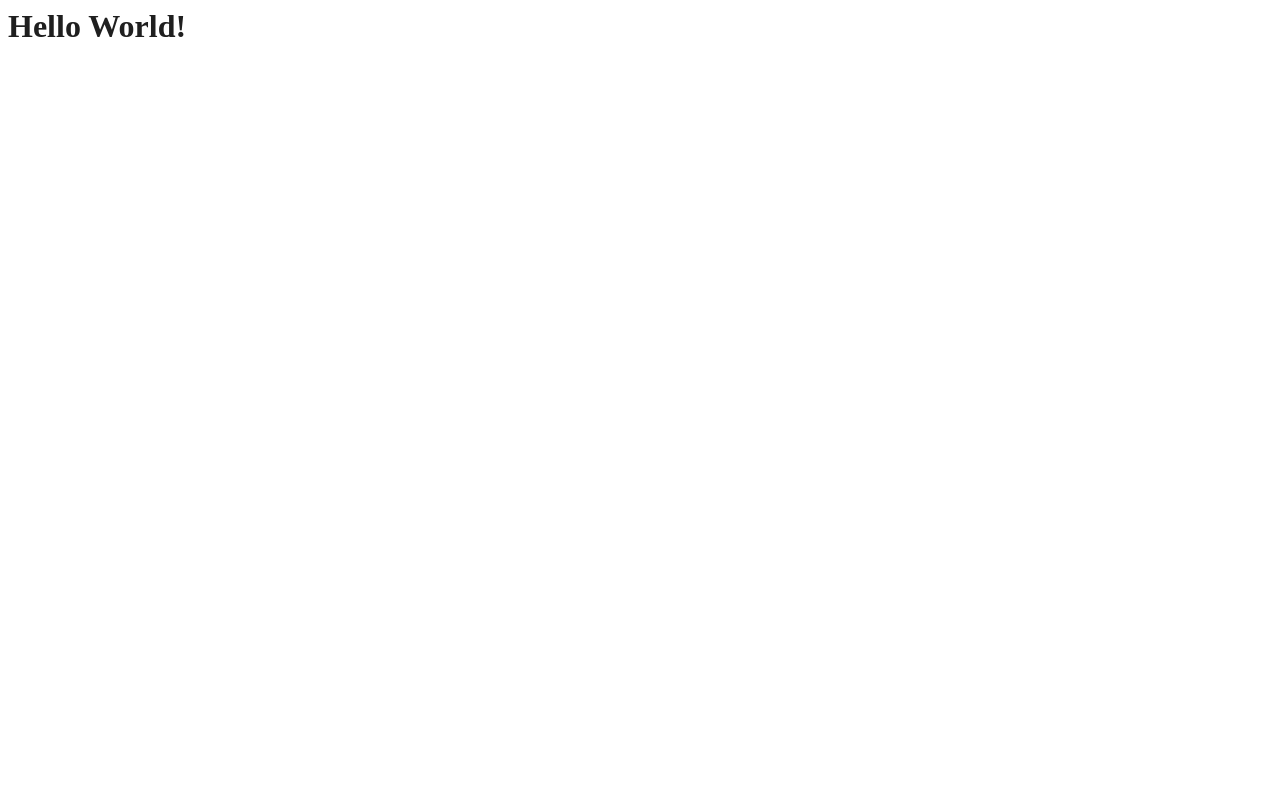
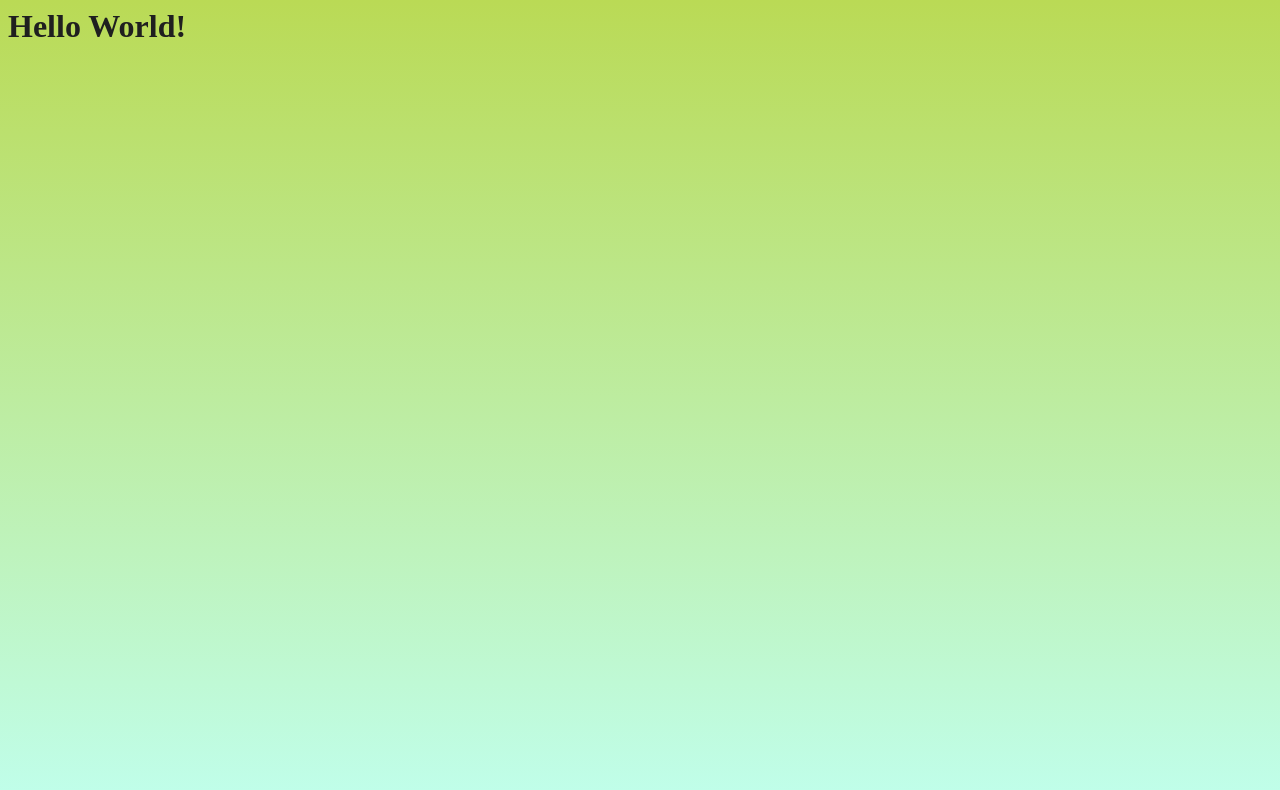
Before and after one commit to bartolomeow/uoc-htmlcsstools-cpaque, a website built with Parcel: page index.html in a window 1280 px wide. Built offline with nearby package versions, Linux system fonts and the light colour scheme.

Commit message:
Added right CSS file

```diff
--- a/style.css
+++ b/style.css
@@ -1 +1 @@
-body { height:100vh; color: #1f1f1f; background: linear-gradient(to bottom,#bada5,#c0fee); }
+body { height:100vh; color: #1f1f1f; background: linear-gradient(to bottom,#bada55,#c0ffee); }
```
Also changed, not shown: 4 other files.
